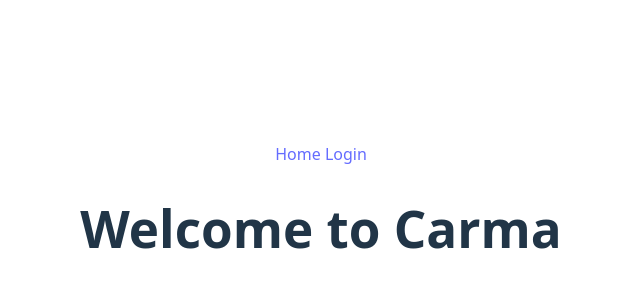
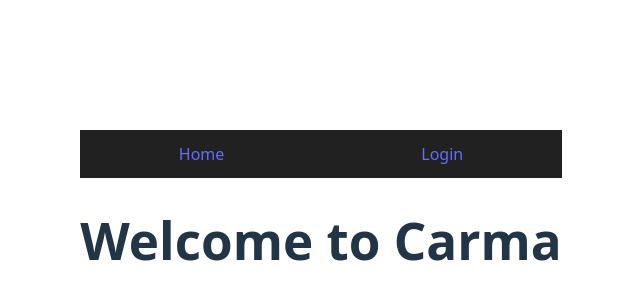
Before and after one commit to Danalajmi/carma, a React (Vite) app: page / in a window 1280 px wide. Shown: the part 184-484 px from the top of the page, without its empty margins (319-959 px from the left). Built offline with nearby package versions, Linux system fonts and the light colour scheme.

Commit message:
Nav with conditional rendering

```diff
--- a/src/App.css
+++ b/src/App.css
@@ -9,3 +9,11 @@ body {
   margin: 0;
   text-align: center;
 }
+
+nav {
+  background-color: #212121;
+  display: flex;
+  justify-content:space-around;
+  align-items: center;
+  height: 3em;
+}
```
